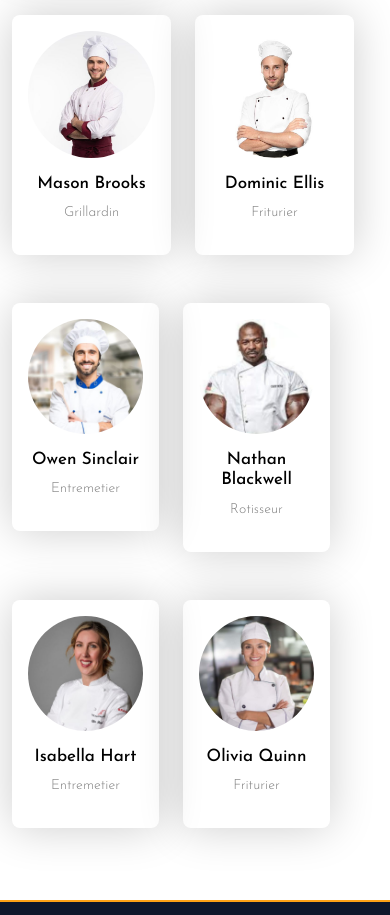
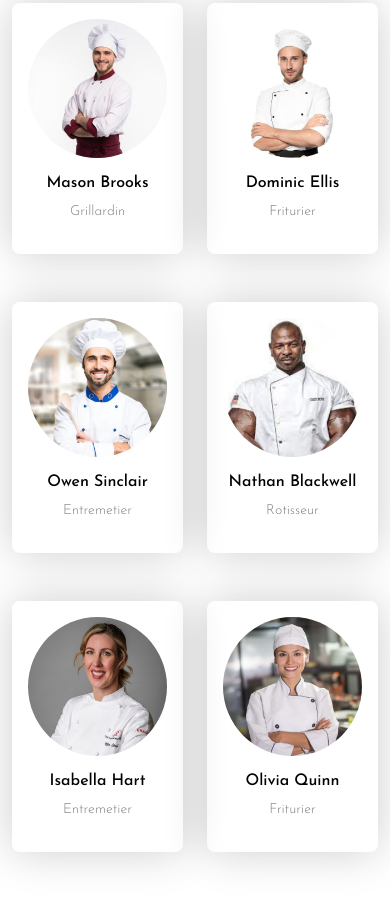
Before and after one commit to DjordjeJevtovic/balkansteakhouse, a plain HTML site: page team.html in a window 390 px wide. Shown: the part 1811-2726 px from the top of the page. Drawn offline with nearby package versions, Linux system fonts and the light colour scheme.

Commit message:
Add files via upload

```diff
--- a/assets/responsive.scss
+++ b/assets/responsive.scss
@@ -356,7 +356,7 @@ $secondary: #fea116;
                 .chef{
                     div{
                         h3{
-                            font-size: 17px;
+                            font-size: 16px;
                         }
                         p{
                             font-size: 14px;
--- a/assets/style.scss
+++ b/assets/style.scss
@@ -317,6 +317,7 @@ main{
                 }
                 h3{
                     color: black;
+                    font-size: 26px;
                 }
                 p{
                     color: grey;
--- a/team.html
+++ b/team.html
@@ -86,7 +86,6 @@
                         <p>Boucher</p>
                     </div>
                 </div>
-                <div class="row flex-wrap">
                 <div class="chef col-6 col-md-4 col-xl-3 rounded-3">
                     <div class="p-2 text-center p-3 my-4 rounded-3">
                         <div class="d-flex align-items-center">
@@ -123,7 +122,6 @@
                         <p>Friturier</p>
                     </div>
                 </div>
-                    <div class="row flex-wrap">
                 <div class="chef col-6 col-md-4 col-xl-3 rounded-3">
                     <div class="p-2 text-center p-3 my-4 rounded-3">
                         <div class="d-flex align-items-center">
```
Also changed, not shown: assets/responsive.css, assets/style.css, 1 other file. Lines whose indentation alone changed are shown as unchanged.
